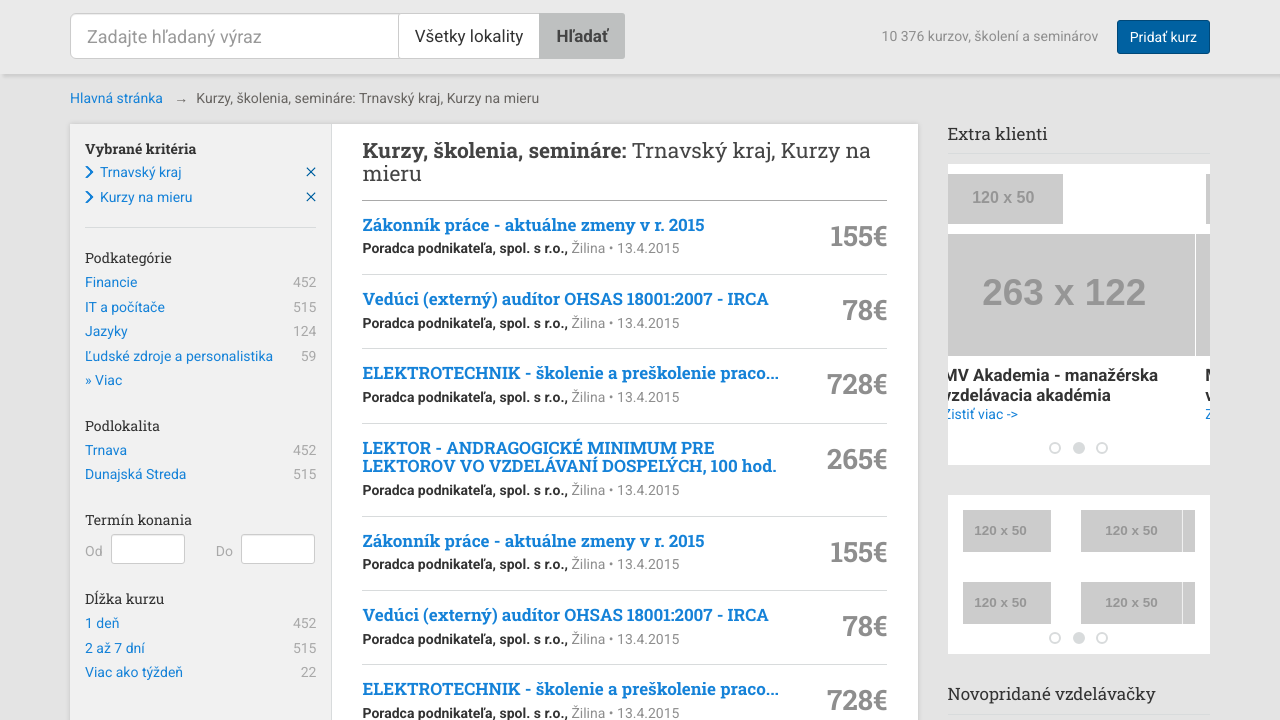
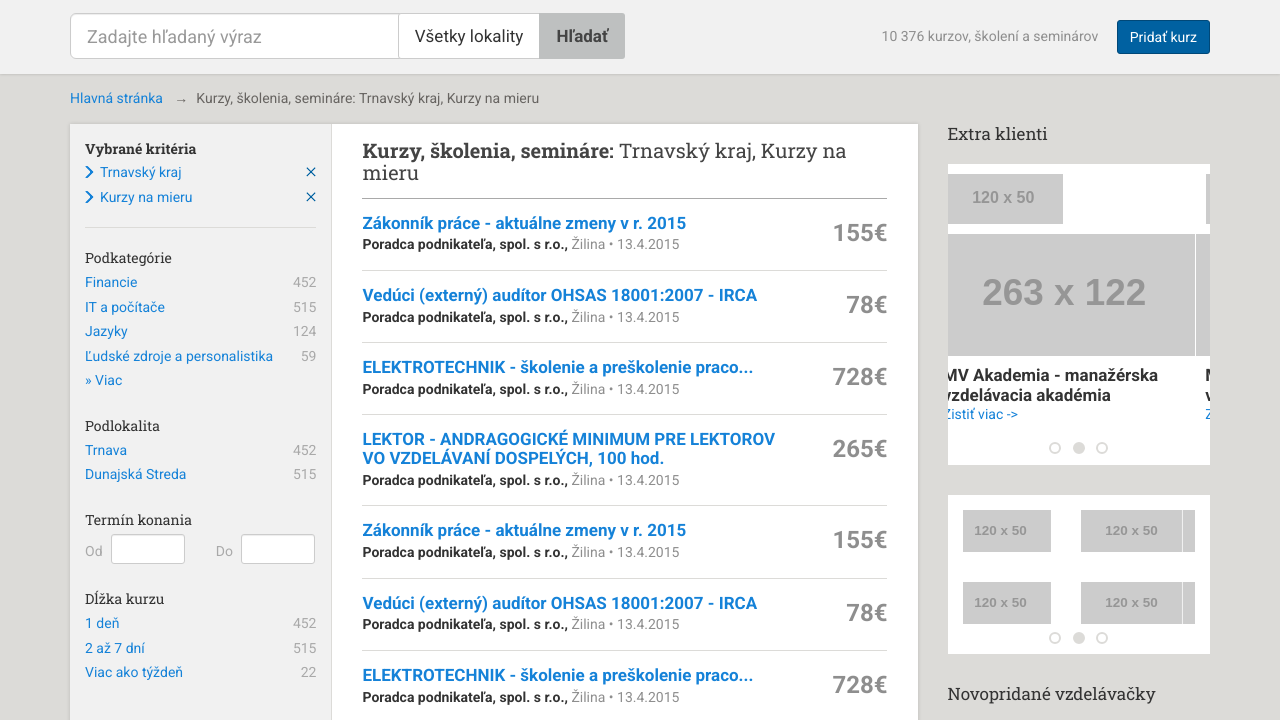
Before and after one commit to w3b-designer/kurzy, a plain HTML site: page zoznam.html in a window 1280 px wide. Shown: the part 60-780 px from the top of the page. Drawn offline with nearby package versions, Linux system fonts and the light colour scheme; placeholder pictures from the web are drawn by us.

Commit message:
Kozmeticke CSS upravy

```diff
--- a/css/development.less
+++ b/css/development.less
@@ -16,7 +16,7 @@ body {
 html, body {
 	font-family: @primary-font;
     line-height: 140%;
-	background-color: #e4e4e4;
+	background-color: @gray-light;
 }
 
 body, div, dl, dt, dd, ul, ol, li, pre, form, p, blockquote, th, td {
@@ -434,8 +434,8 @@ ul, ol {
 	color: @gray-dark;
 	padding: @space-base 0;
 	margin-bottom: 2*@space-base;
-	background-color: #eaeaea;
-	.box-shadow();
+	background-color: @gray-lighter;
+	.box-shadow(0,0,3px, .2);
 
 	&-right {
 		padding-top: 7px;
@@ -462,7 +462,7 @@ ul, ol {
 .panel-container {
 	margin-bottom: 3*@space-base;
 	background-color: @white;
-	.box-shadow(0px, 0px, 5px, .15);
+	.box-shadow(0px, 0px, 4px, .15);
 }
 
 
@@ -524,9 +524,16 @@ ul, ol {
 		border-bottom: 1px solid @gray-light;
 	}
 
+	h1 {
+		span {
+			color: @gray;
+		}
+	}
+
 	h2 {
+		font-family: @primary-font;
 		font-size: @font-size-large;
-		margin: 0 0 5px;
+		margin: 0 0 3px;
 
 		a {
 			.bold();
@@ -721,8 +728,8 @@ h2 {
 
 .offer-price {
 	color: @gray-dark;
-	font-size: @font-size-h4;
-	font-family: @header-font;
+	font-size: @font-size-large;
+	font-family: @primary-font;
 	font-weight: bold;
 	padding-top: 5px;
 }
@@ -772,6 +779,7 @@ h2 {
 			}
 		}
 	}
+
 
 	h1 {
 		font-size: @font-size-h4;
--- a/css/development_mixins.less
+++ b/css/development_mixins.less
@@ -33,7 +33,7 @@
 // GRAYS
 
 @gray-lighter:  #f1f1f1;
-@gray-light:    #d8dbdc;
+@gray-light:    #dcdbd8;
 @gray:          #a9a9a9;
 @gray-dark:     #8e8e8e;
 // @gray-darker:   #73787d;
@@ -51,10 +51,10 @@
    Typography
 ----------------------------------------- */
 @font-size-base: 14px;
-@font-size-h1:  ceil(@font-size-base * 2.4); // ~xx px
-@font-size-h2:  floor(@font-size-base * 2); // ~xx px
-@font-size-h3:  floor(@font-size-base * 1.75); // ~xx px
-@font-size-h4:  ceil(@font-size-base * 1.5); // ~xx px
+@font-size-h1:  ceil(@font-size-base * 2.1); // ~xx px
+@font-size-h2:  floor(@font-size-base * 1.75); // ~xx px
+@font-size-h3:  floor(@font-size-base * 1.55); // ~xx px
+@font-size-h4:  ceil(@font-size-base * 1.4); // ~xx px
 
 @font-size-large:  ceil((@font-size-base * 1.20)); // ~xx px
 @font-size-small:  ceil((@font-size-base * 0.85)); // ~xx px
```
Also changed, not shown: css/development.css, css/development_media.css.
